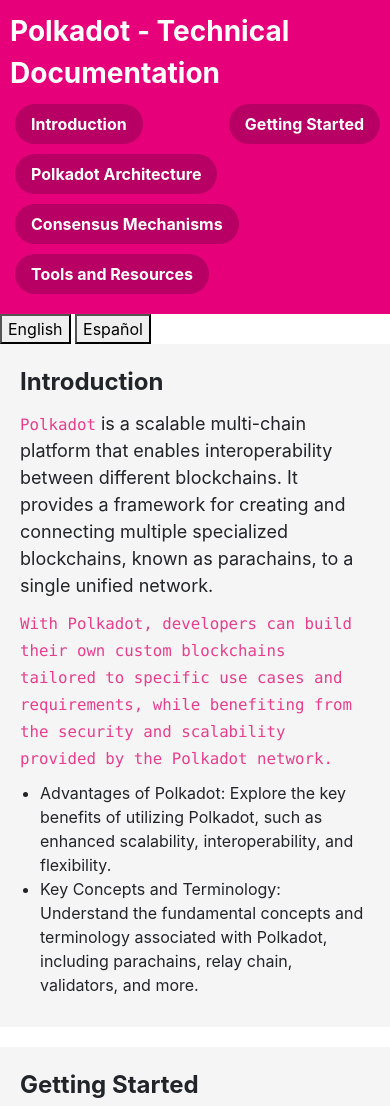
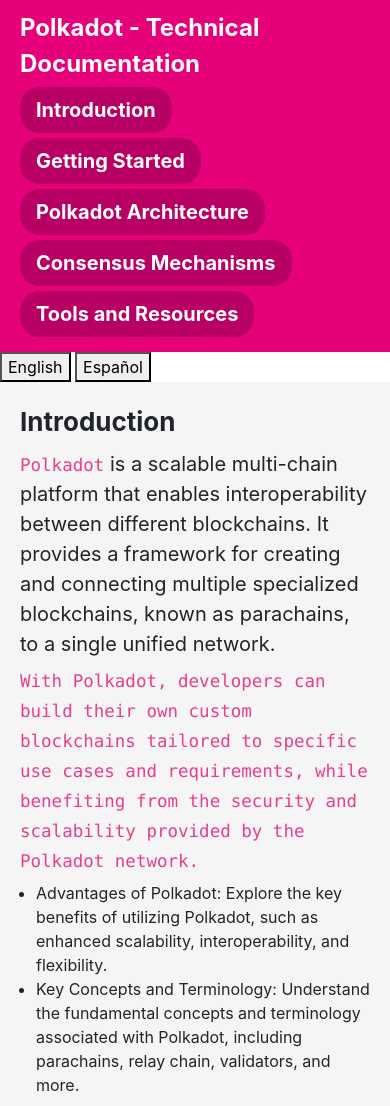
Before and after one commit to 0xMatiz/03-Technical-Doc-Page-FCC, a plain HTML site: page index.html in a window 390 px wide. Shown: the top 1106 px of the page. Drawn offline with nearby package versions, Linux system fonts and the light colour scheme.

Commit message:
Update styles.css

```diff
--- a/styles.css
+++ b/styles.css
@@ -22,9 +22,9 @@
   margin-bottom: 10px;
   font-weight: bold;
   margin-left: 5px;
-  background-color: #b80064; /* Color de fondo más oscuro */
-  padding: 8px 12px; /* Ajusta el relleno según sea necesario */
-  border-radius: 20px; /* Agrega un borde redondeado */
+  background-color: #b80064;
+  padding: 8px 12px;
+  border-radius: 20px;
 }
 
 .main-section {
@@ -49,12 +49,16 @@
   margin-bottom: 10px;
 }
 
-@media (min-width: 500px) and (max-width: 1000px) {
+@media (max-width: 500px) {
   body {
     width: 100%;
     height: 100%;
-    max-width: 250px;
-    max-height: 150px;
+  }
+
+  #navbar {
+    flex-direction: column;
+    align-items: flex-start;
+    padding: 10px 20px;
   }
 
   #navbar header {
@@ -65,9 +69,7 @@
   .nav-link {
     font-size: 20px;
     margin-bottom: 5px;
-    margin-left: 3px;
-    background-color: #93004b; /* Color de fondo más oscuro en pantallas pequeñas */
-    padding: 6px 10px; /* Ajusta el relleno en pantallas pequeñas */
+    margin-left: 0;
   }
 
   .main-section header {
```
